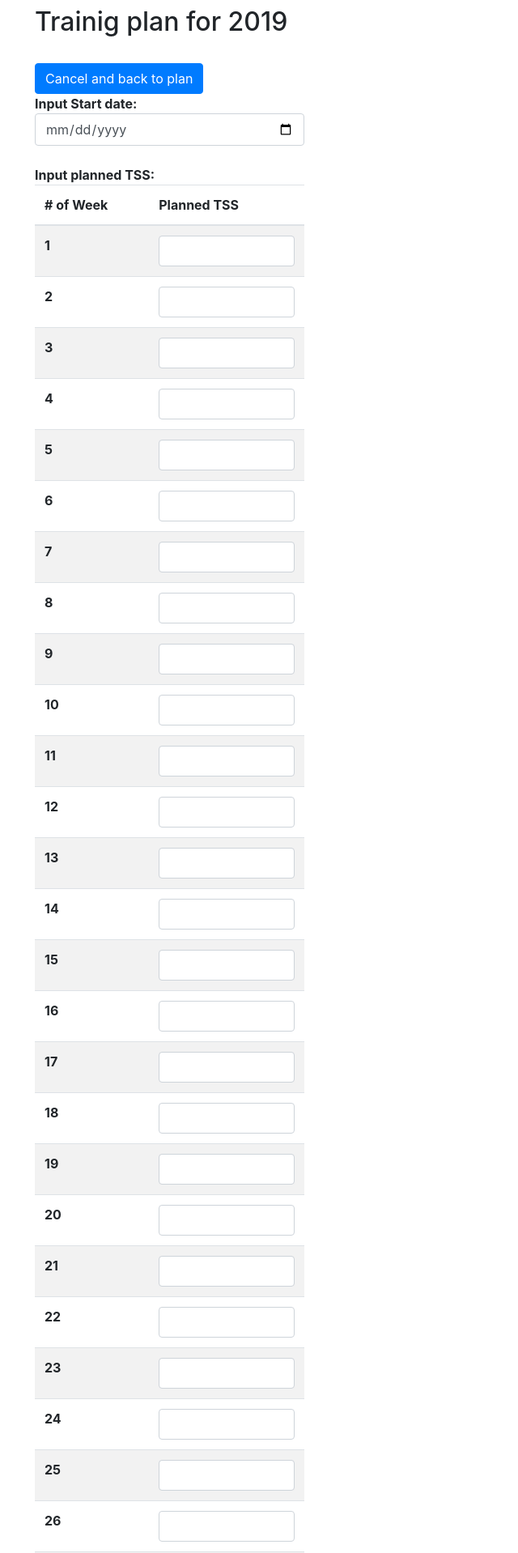
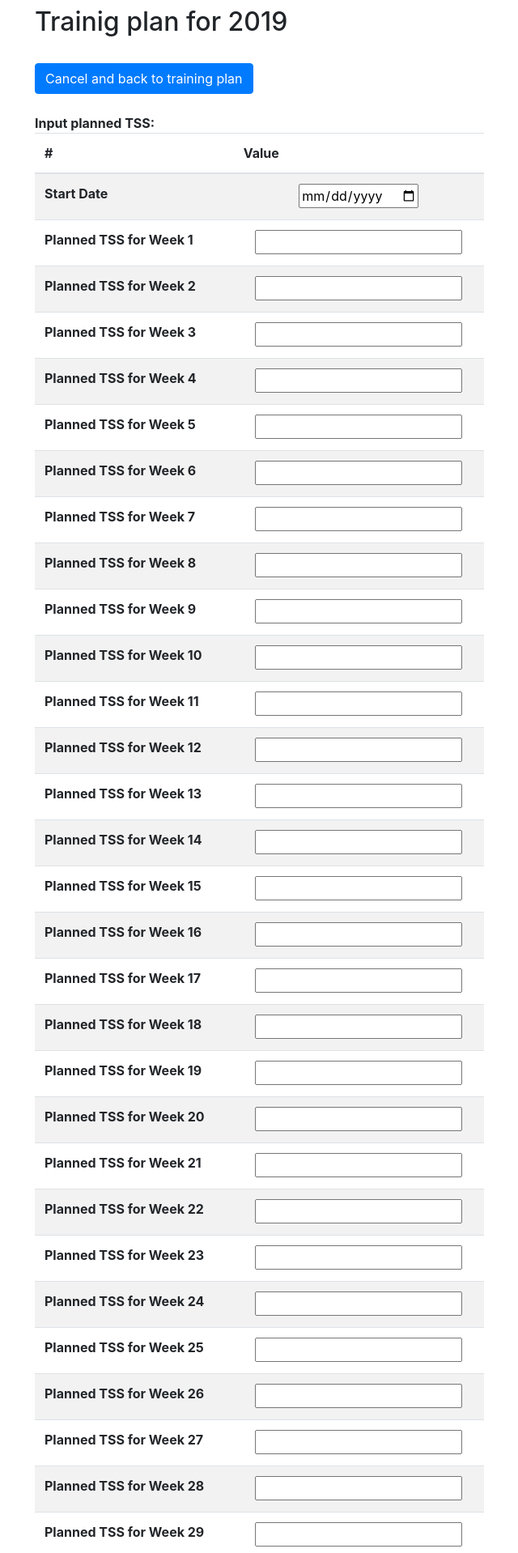
Before and after one commit to Pvtepaev/mymoves, a Flask app: page /create_plan in a window 1280 px wide. Shown: the part 56-1974 px from the top of the page at 81% size, without its empty margins (42-682 px from the left). Run offline with Flask 2, Linux system fonts and the light colour scheme; some libraries are stand-ins or nearby versions.

Commit message:
create plan form done

```diff
--- a/forms.py
+++ b/forms.py
@@ -1,29 +1,86 @@
-from flask_wtf import FlaskForm
-from flask_wtf.file import FileField, FileRequired
-from flask.ext.wtf import Form
-from wtforms import TextField
+#from flask_wtf import FlaskForm
+#from flask_wtf.file import FileField, FileRequired
+#from flask.ext.wtf import Form
+from wtforms import Form, StringField, TextField, DateField
 from wtforms.validators import Required, Length
 
-class Uploadform(FlaskForm):
-    fileName = FileField(validators=[FileRequired()])
+
+class CreatePlan(Form):
+    startdate = DateField('Start Date')
+
+    tssplanweek0 = StringField('Planned TSS for Week 1')
+    tssplanweek1 = StringField('Planned TSS for Week 2')
+    tssplanweek2 = StringField('Planned TSS for Week 3')
+    tssplanweek3 = StringField('Planned TSS for Week 4')
+    tssplanweek4 = StringField('Planned TSS for Week 5')
+    tssplanweek5 = StringField('Planned TSS for Week 6')
+    tssplanweek6 = StringField('Planned TSS for Week 7')
+    tssplanweek7 = StringField('Planned TSS for Week 8')
+    tssplanweek8 = StringField('Planned TSS for Week 9')
+    tssplanweek9 = StringField('Planned TSS for Week 10')
+    tssplanweek10 = StringField('Planned TSS for Week 11')
+    tssplanweek11 = StringField('Planned TSS for Week 12')
+    tssplanweek12 = StringField('Planned TSS for Week 13')
+    tssplanweek13 = StringField('Planned TSS for Week 14')
+    tssplanweek14 = StringField('Planned TSS for Week 15')
+    tssplanweek15 = StringField('Planned TSS for Week 16')
+    tssplanweek16 = StringField('Planned TSS for Week 17')
+    tssplanweek17 = StringField('Planned TSS for Week 18')
+    tssplanweek18 = StringField('Planned TSS for Week 19')
+    tssplanweek19 = StringField('Planned TSS for Week 20')
+    tssplanweek20 = StringField('Planned TSS for Week 21')
+    tssplanweek21 = StringField('Planned TSS for Week 22')
+    tssplanweek22 = StringField('Planned TSS for Week 23')
+    tssplanweek23 = StringField('Planned TSS for Week 24')
+    tssplanweek24 = StringField('Planned TSS for Week 25')
+    tssplanweek25 = StringField('Planned TSS for Week 26')
+    tssplanweek26 = StringField('Planned TSS for Week 27')
+    tssplanweek27 = StringField('Planned TSS for Week 28')
+    tssplanweek28 = StringField('Planned TSS for Week 29')
+    tssplanweek29 = StringField('Planned TSS for Week 30')
+    tssplanweek30 = StringField('Planned TSS for Week 31')
+    tssplanweek31 = StringField('Planned TSS for Week 32')
+    tssplanweek32 = StringField('Planned TSS for Week 33')
+    tssplanweek33 = StringField('Planned TSS for Week 34')
+    tssplanweek34 = StringField('Planned TSS for Week 35')
+    tssplanweek35 = StringField('Planned TSS for Week 36')
+    tssplanweek36 = StringField('Planned TSS for Week 37')
+    tssplanweek37 = StringField('Planned TSS for Week 38')
+    tssplanweek38 = StringField('Planned TSS for Week 39')
+    tssplanweek39 = StringField('Planned TSS for Week 40')
+    tssplanweek40 = StringField('Planned TSS for Week 41')
+    tssplanweek41 = StringField('Planned TSS for Week 42')
+    tssplanweek42 = StringField('Planned TSS for Week 43')
+    tssplanweek43 = StringField('Planned TSS for Week 44')
+    tssplanweek44 = StringField('Planned TSS for Week 45')
+    tssplanweek45 = StringField('Planned TSS for Week 46')
+    tssplanweek46 = StringField('Planned TSS for Week 47')
+    tssplanweek47 = StringField('Planned TSS for Week 48')
+    tssplanweek48 = StringField('Planned TSS for Week 49')
+    tssplanweek49 = StringField('Planned TSS for Week 50')
+    tssplanweek50 = StringField('Planned TSS for Week 51')
+    tssplanweek51 = StringField('Planned TSS for Week 52')
+
+#class Uploadform(Form):
+#    filename = FileField(validators=[FileRequired()])
 
 class UserEdit(Form):
-    Name = TextField('Name', validators = [Required()])
-    Age = TextField('Age',  validators = [Required()])
-    Weight = TextField('Weight', validators = [Required()])
-    HRThreshold = TextField('HRThreshold', validators = [Required()])
-    PaceThreshold = TextField('PaceThreshold', validators = [Required()])
-    Hrmin = TextField('Hrmin', validators = [Required()])
-    Hrmax = TextField('Hrmax', validators = [Required()])
-    HRLim1 = TextField('HRLim1', validators = [Required()])
-    HRLim2 = TextField('HRLim2', validators = [Required()])
-    HRLim3 = TextField('HRLim3', validators = [Required()])
-    HRLim4 = TextField('HRLim4', validators = [Required()])
-    HRLim5 = TextField('HRLim5', validators = [Required()])
-    HRLim6 = TextField('HRLim6', validators = [Required()])
-    PaceLim1 = TextField('PaceLim1', validators = [Required()])
-    PaceLim2 = TextField('PaceLim2', validators = [Required()])
-    PaceLim3 = TextField('PaceLim3', validators = [Required()])
-    PaceLim4 = TextField('PaceLim4', validators = [Required()])
-    PaceLim5 = TextField('PaceLim5', validators = [Required()])
-    PaceLim6 = TextField('PaceLim6', validators = [Required()])
+    name = TextField('Name', validators = [Required()])
+    age = TextField('Age',  validators = [Required()])
+    weight = TextField('Weight', validators = [Required()])
+    hrthreshold = TextField('HRThreshold', validators = [Required()])
+    pacethreshold = TextField('PaceThreshold', validators = [Required()])
+    hrmin = TextField('Hrmin', validators = [Required()])
+    hrmax = TextField('Hrmax', validators = [Required()])
+    hrlim1 = TextField('HRLim1', validators = [Required()])
+    hrlim2 = TextField('HRLim2', validators = [Required()])
+    hrlim3 = TextField('HRLim3', validators = [Required()])
+    hrlim4 = TextField('HRLim4', validators = [Required()])
+    hrlim5 = TextField('HRLim5', validators = [Required()])
+    hrlim6 = TextField('HRLim6', validators = [Required()])
+    pacelim1 = TextField('PaceLim1', validators = [Required()])
+    pacelim2 = TextField('PaceLim2', validators = [Required()])
+    pacelim3 = TextField('PaceLim3', validators = [Required()])
+    pacelim4 = TextField('PaceLim4', validators = [Required()])
+    pacelim5 = TextField('PaceLim5', validators = [Required()])
+    pacelim6 = TextField('PaceLim6', validators = [Required()])
--- a/templates/create_plan.html
+++ b/templates/create_plan.html
@@ -11,31 +11,31 @@
 {% block content %}
   <h2>Trainig plan for 2019</h2>
   <br>
-  <a href="{{ url_for('plan') }}"><button type="button" class="btn btn-primary">Cancel and back to plan</button></a>
+  <a href="{{ url_for('plan') }}"><button type="button" class="btn btn-primary">Cancel and back to training plan</button></a>
   <br>
-  <b>Input Start date:</b>	<input type="date" class="form-control" id="start_date" style="width: 30%">
+  <form action="{{ url_for('create_plan') }}" method='POST'>
   <br>
   <b>Input planned TSS:</b>
-        <table class="table table-striped" style="width: 30%">
+        <table class="table table-striped" style="width: 50%">
           <thead>
             <tr>
-              <th scope="col" align="center"># of Week</th>
-              <th scope="col" align="center">Planned TSS</th>
+              <th scope="col" align="center"># </th>
+              <th scope="col" align="center">Value</th>
             </tr>
           </thead>
           <tbody>
 
-        {% for m in range(52)  %}
+        {% for m in form %}
             <tr>
-              <th scope="row" align="center">{{ m + 1 }}</th>
-              <td align="center"><input type="number" class="form-control input-sm" id="mTSSplan" min="1" max="500" ></td>
+              <th scope="row" align="center">{{ m.label }}</th>
+              <td align="center">  {{ m() }} </td>
             </tr>
         {%    endfor %}
 
           </tbody>
         </table>
-
-
+  <button type="submit" class="btn btn-warning">Reset old and create new training plan</button>
+  </form>
 
 
 
--- a/view.py
+++ b/view.py
@@ -1,7 +1,8 @@
 from app import app
 from app import db
 from flask import render_template, request, redirect, url_for
-#from forms import Uploadform, UserEdit
+from forms import UserEdit, CreatePlan
+import datetime
 #from werkzeug.utils import secure_filename
 #import os
 #from tcx_parser import parsetcx
@@ -24,15 +25,46 @@ from modules import Moves, UserDetails, Plan
 #    moves =  Moves.query.order_by('Date desc', 'Time desc').limit(10).all()
 #    return render_template('index.html', moves = moves, form = form, title = 'Mymoves', Header = 'Mymoves', Small = 'upload .tcx file')
 
+#http://localhost/plan
 @app.route('/plan')
 def plan():
 	value = Plan.query.all()
 	return render_template( 'plan.html', n = value)
 
-@app.route('/create_plan')
+
+
+#http://localhost/create_plan
+@app.route('/create_plan', methods=['POST', 'GET'])
 def create_plan():
-	return render_template( 'create_plan.html')
+	if request.method == 'POST':
+		startdate = request.form['startdate']
+		truestartdate = datetime.datetime.strptime(startdate, '%Y-%m-%d').date()
+		tssplanweek = []
+		for x in range(52):
+			tssplanweek.append(request.form['tssplanweek' + str(x)])
 
+		try:
+
+			db.session.query(Plan).delete()
+			db.session.commit()
+			for x in range(52):
+				plan = Plan(Date=(truestartdate + datetime.timedelta(days=7)*x), Week= x + 1, TSSplan= tssplanweek[x], TSScompl=0)
+				db.session.add(plan)
+				db.session.commit()
+
+		except:
+			print('Can not do this')
+		return redirect(url_for('plan'))
+	form = CreatePlan()
+
+	return render_template( 'create_plan.html', form=form)
+
+
+
+
+
+
+#http://localhost/user
 @app.route('/user')
 def user():
 	userdetail = UserDetails.query.first()
```
Also changed, not shown: 1 other file.
